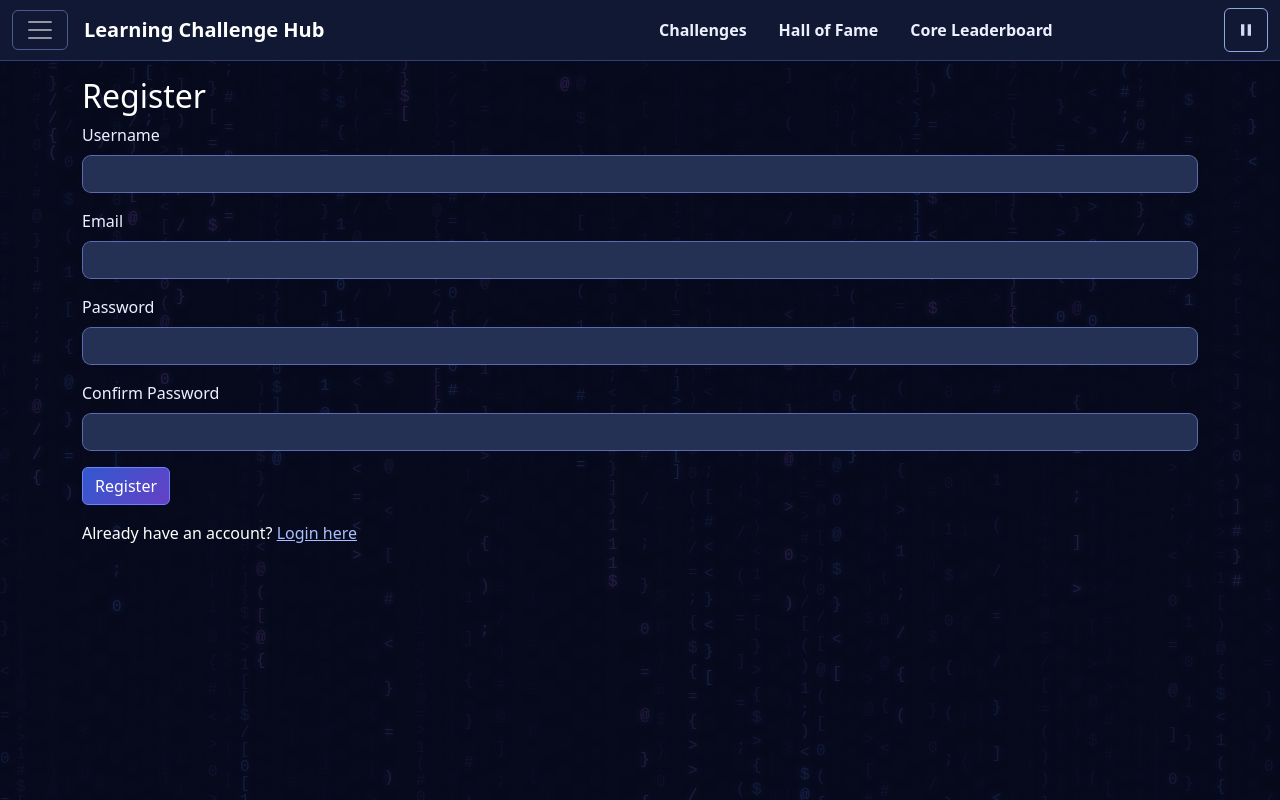
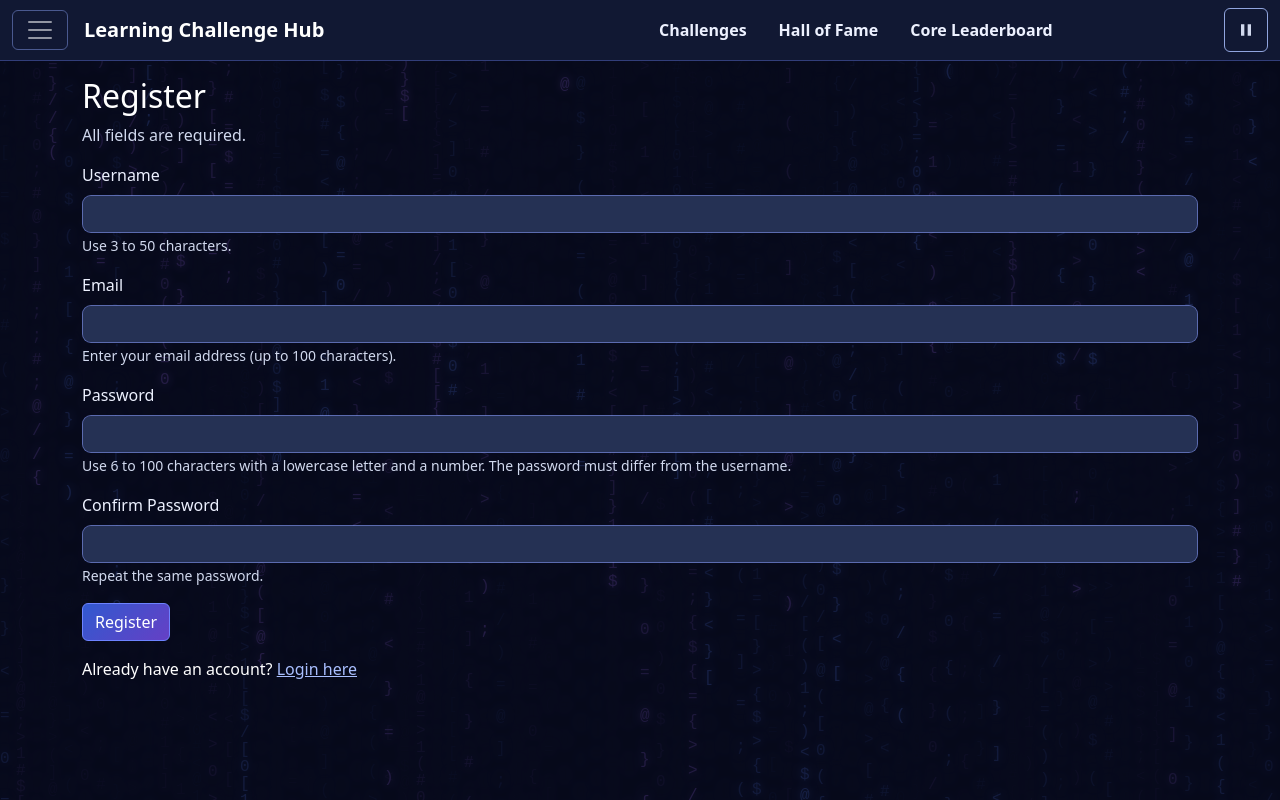
Before and after one commit to Kenihski/GamificationPlatformSPA, a React (Vite) app in the folder client/: page /register in a window 1280 px wide. Built offline with nearby package versions, Linux system fonts and the light colour scheme; no server answers.

Commit message:
Clarify registration guidance and input accessibility

```diff
--- a/client/src/auth/RegisterForm.tsx
+++ b/client/src/auth/RegisterForm.tsx
@@ -73,6 +73,7 @@ const RegisterForm = ({ onSuccess, modal = false }: RegisterFormProps) => {
 
   return (
     <Form onSubmit={handleSubmit}>
+      <p className="text-secondary">All fields are required.</p>
       {error && (
         <Alert ref={errorSummaryRef} tabIndex={-1} variant="danger" role="alert">
           {error}
@@ -88,10 +89,12 @@ const RegisterForm = ({ onSuccess, modal = false }: RegisterFormProps) => {
             setFormData({ ...formData, username: event.target.value })
           }
           autoComplete="username"
+          aria-describedby="registerUsernameHelp"
           minLength={3}
           maxLength={50}
           required
         />
+        <Form.Text id="registerUsernameHelp" className="text-secondary">Use 3 to 50 characters.</Form.Text>
       </Form.Group>
 
       <Form.Group className="mb-3" controlId="registerEmail">
@@ -103,9 +106,11 @@ const RegisterForm = ({ onSuccess, modal = false }: RegisterFormProps) => {
             setFormData({ ...formData, email: event.target.value })
           }
           autoComplete="email"
+          aria-describedby="registerEmailHelp"
           maxLength={100}
           required
         />
+        <Form.Text id="registerEmailHelp" className="text-secondary">Enter your email address (up to 100 characters).</Form.Text>
       </Form.Group>
 
       <Form.Group className="mb-3" controlId="registerPassword">
@@ -117,9 +122,12 @@ const RegisterForm = ({ onSuccess, modal = false }: RegisterFormProps) => {
             setFormData({ ...formData, password: event.target.value })
           }
           autoComplete="new-password"
+          aria-describedby="registerPasswordHelp"
           minLength={6}
+          maxLength={100}
           required
         />
+        <Form.Text id="registerPasswordHelp" className="text-secondary">Use 6 to 100 characters with a lowercase letter and a number. The password must differ from the username.</Form.Text>
       </Form.Group>
 
       <Form.Group className="mb-3" controlId="registerConfirmPassword">
@@ -134,8 +142,10 @@ const RegisterForm = ({ onSuccess, modal = false }: RegisterFormProps) => {
             })
           }
           autoComplete="new-password"
+          aria-describedby="registerConfirmPasswordHelp"
           required
         />
+        <Form.Text id="registerConfirmPasswordHelp" className="text-secondary">Repeat the same password.</Form.Text>
       </Form.Group>
 
       <Button
```
